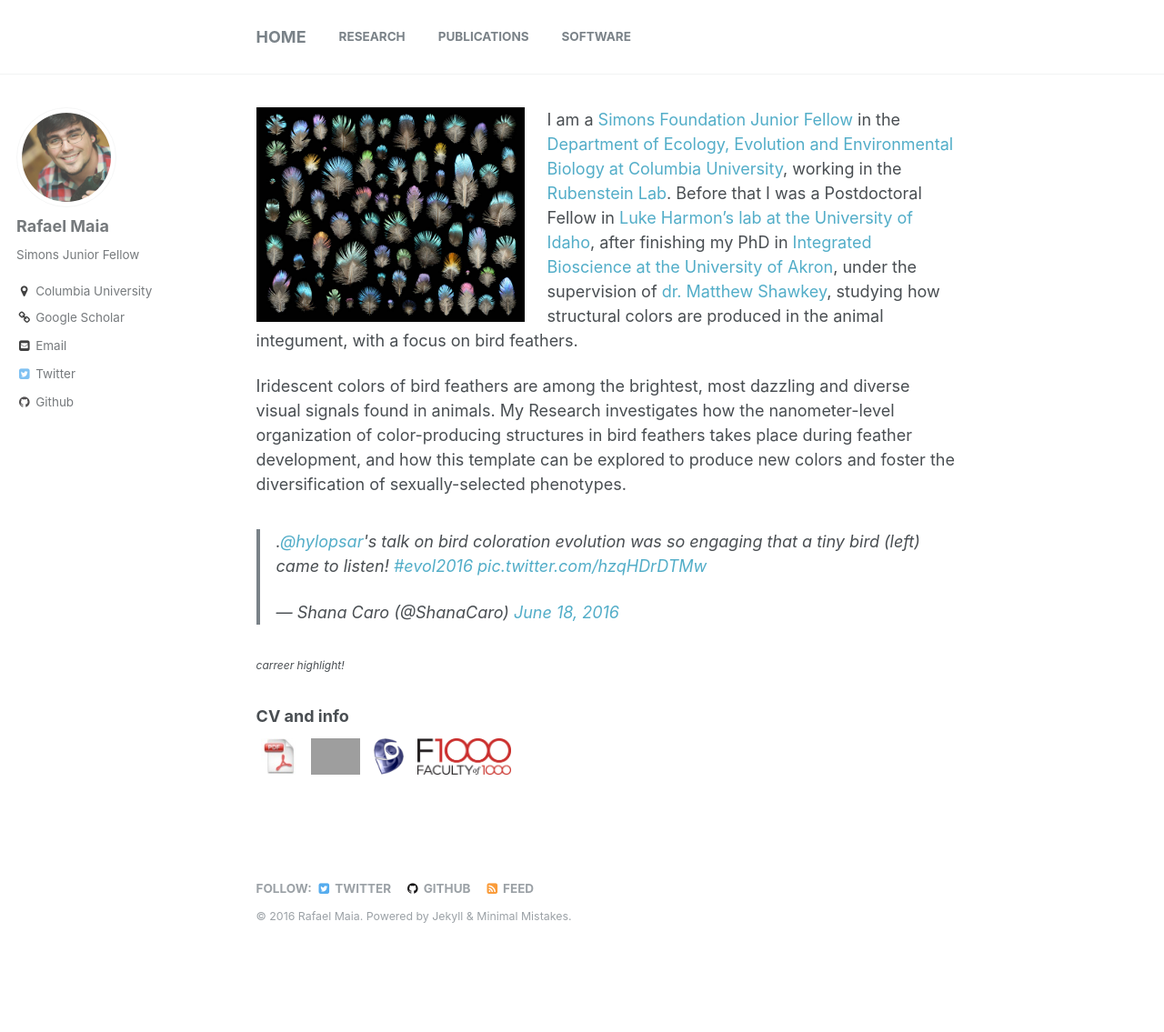
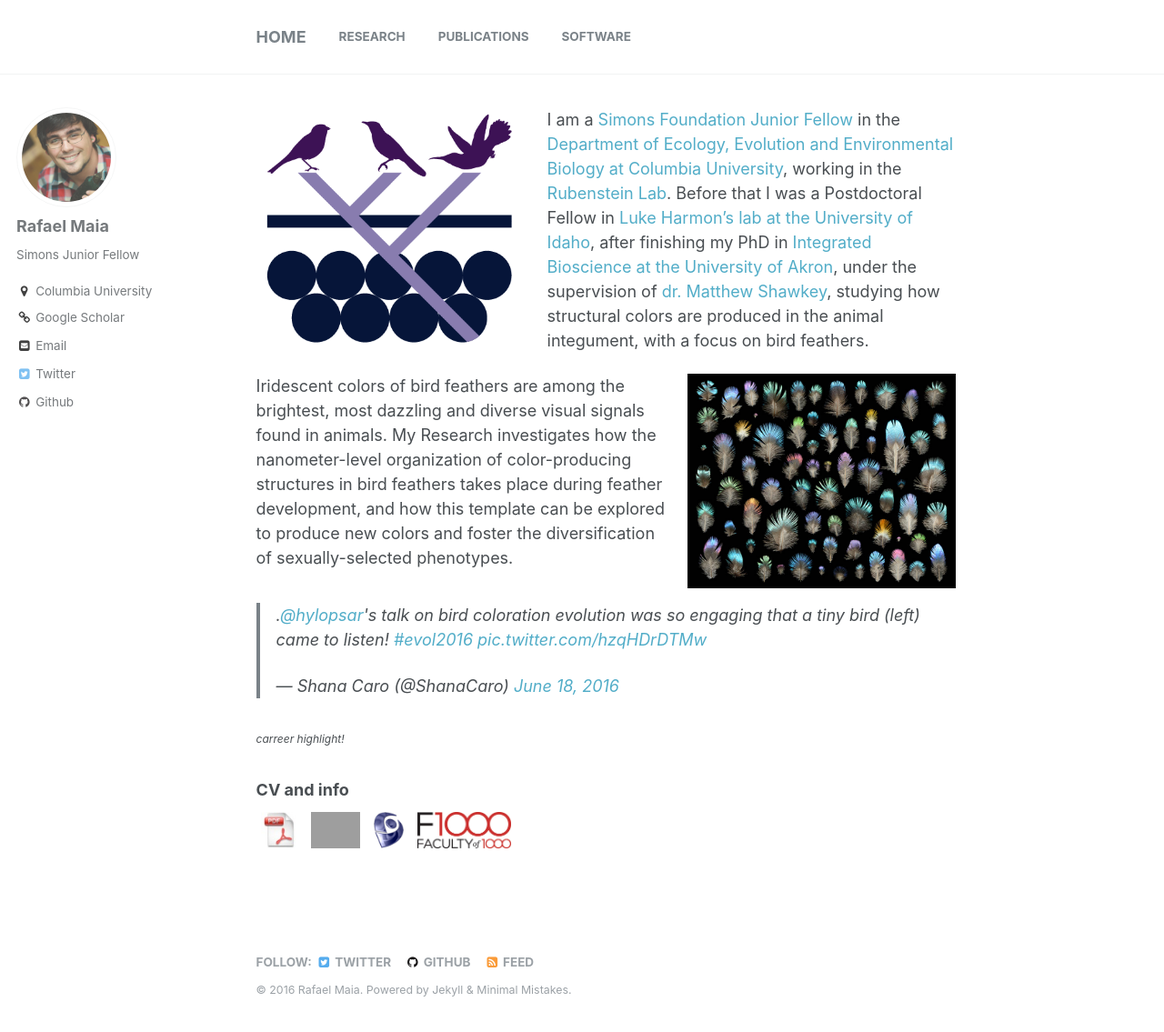
Before and after one commit to rmaia/rmaia.github.io, a Jekyll site: the page built from index.md, in a window 1280 px wide and 1152 px high. Shown: the top 1135 px of the window at 91% size. Built offline with Jekyll 4.4.1, drawn with Linux system fonts in a browser that asks for light colours; the list of posts is cut into pages by our own code; comment, search, counter and statistics services are not loaded; grey boxes are pictures that could not be loaded.

Commit message:
adding logo

```diff
--- a/index.md
+++ b/index.md
@@ -3,10 +3,10 @@
 title: Rafael Maia
 author_profile: true
 ---
-<img align="left" style="padding-right:25px; width:320px" src="/images/Starling-Poster-WEB.jpg">
+<img align="left" style="padding-right:25px; width:320px" src="/images/logo.png">
 I am a [Simons Foundation Junior Fellow](https://www.simonsfoundation.org/simons-society-of-fellows/junior-fellows/) in the [Department of Ecology, Evolution and Environmental Biology at Columbia University](http://www.columbia.edu/cu/e3b/), working in the [Rubenstein Lab](http://www.columbia.edu/~dr2497/HOME.html). Before that I was a Postdoctoral Fellow in [Luke Harmon's lab at the University of Idaho](http://www.webpages.uidaho.edu/~lukeh/), after finishing my PhD in [Integrated Bioscience at the University of Akron](http://www.uakron.edu/id/ib/), under the supervision of [dr. Matthew Shawkey](http://gozips.uakron.edu/~shawkey/), studying how structural colors are produced in the animal integument, with a focus on bird feathers.
 
-Iridescent colors of bird feathers are among the brightest, most dazzling and diverse visual signals found in animals. My Research investigates how the nanometer-level organization of color-producing structures in bird feathers takes place during feather development, and how this template can be explored to produce new colors and foster the diversification of sexually-selected phenotypes.
+<img align="right" style="padding-left:25px; width:320px" src="/images/Starling-Poster-WEB.jpg"> Iridescent colors of bird feathers are among the brightest, most dazzling and diverse visual signals found in animals. My Research investigates how the nanometer-level organization of color-producing structures in bird feathers takes place during feather development, and how this template can be explored to produce new colors and foster the diversification of sexually-selected phenotypes.
 
 <blockquote class="twitter-tweet" data-lang="en"><p lang="en" dir="ltr">.<a href="https://twitter.com/hylopsar">@hylopsar</a>&#39;s talk on bird coloration evolution was so engaging that a tiny bird (left) came to listen! <a href="https://twitter.com/hashtag/evol2016?src=hash">#evol2016</a> <a href="https://t.co/hzqHDrDTMw">pic.twitter.com/hzqHDrDTMw</a></p>&mdash; Shana Caro (@ShanaCaro) <a href="https://twitter.com/ShanaCaro/status/744233162474037248">June 18, 2016</a></blockquote>
 <script async src="//platform.twitter.com/widgets.js" charset="utf-8"></script>
```
Also changed, not shown: images/logo.png (added).
